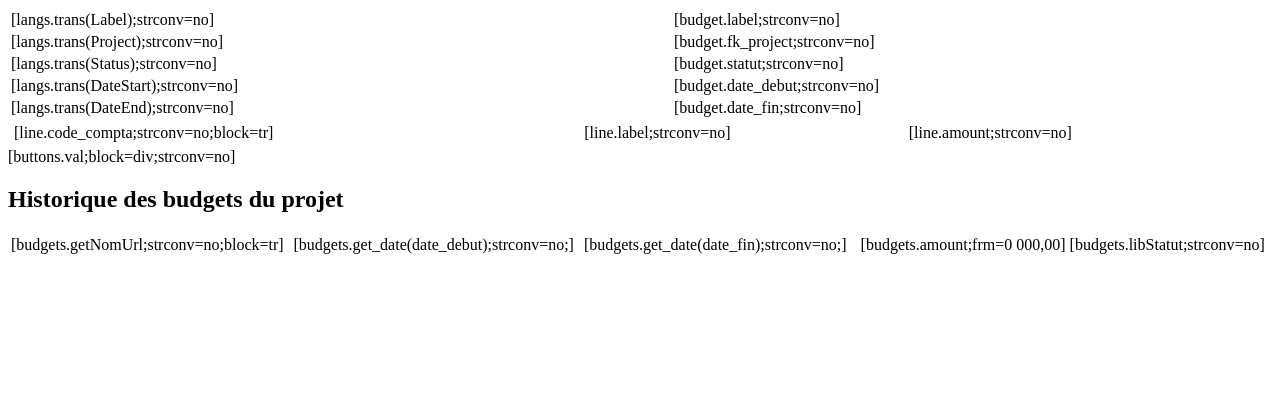
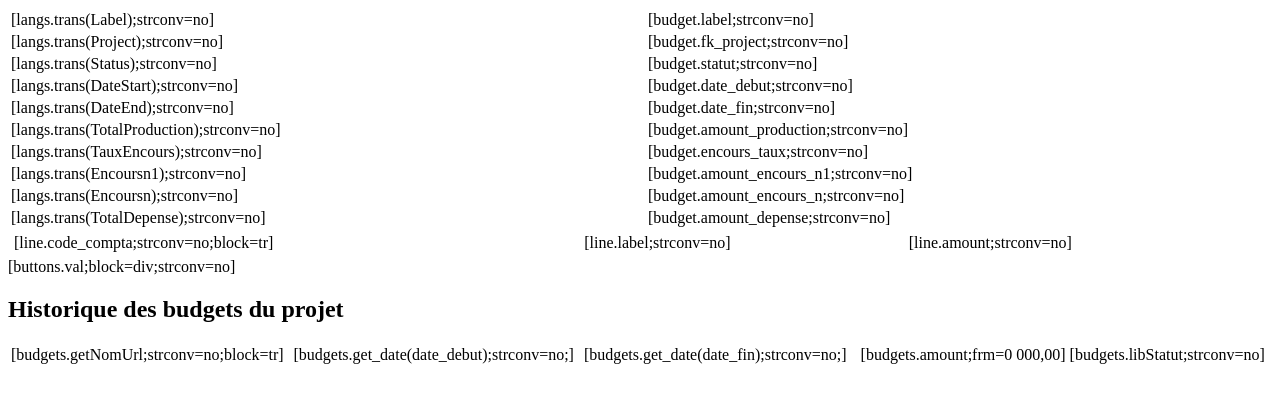
Before and after one commit to ATM-Consulting-archives/dolibarr_module_budget, a PHP site: page /budget.fiche.tpl.php in a window 1280 px wide. Shown: the top 403 px of the page. Run offline with PHP 8.4, Linux system fonts and the light colour scheme.

Commit message:
NEW calcul encours et nouvelles lignes total

```diff
--- a/tpl/budget.fiche.tpl.php
+++ b/tpl/budget.fiche.tpl.php
@@ -19,6 +19,26 @@
 	<tr>
 		<td> [langs.trans(DateEnd);strconv=no] </td>
 		<td>[budget.date_fin;strconv=no]</td>
+	</tr>
+	<tr>
+		<td> [langs.trans(TotalProduction);strconv=no] </td>
+		<td>[budget.amount_production;strconv=no]</td>
+	</tr>
+	<tr>
+		<td> [langs.trans(TauxEncours);strconv=no] </td>
+		<td>[budget.encours_taux;strconv=no]</td>
+	</tr>
+	<tr>
+		<td> [langs.trans(Encoursn1);strconv=no] </td>
+		<td>[budget.amount_encours_n1;strconv=no]</td>
+	</tr>
+	<tr>
+		<td> [langs.trans(Encoursn);strconv=no] </td>
+		<td>[budget.amount_encours_n;strconv=no]</td>
+	</tr>
+	<tr>
+		<td> [langs.trans(TotalDepense);strconv=no] </td>
+		<td>[budget.amount_depense;strconv=no]</td>
 	</tr>
 
 	<tr>
```
Also changed, not shown: class/budget.class.php (+46 -0 lines).
